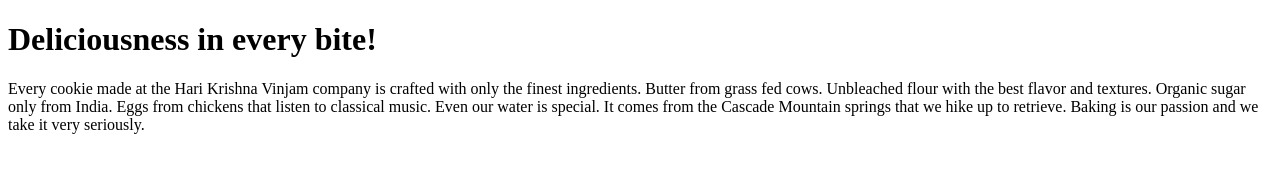
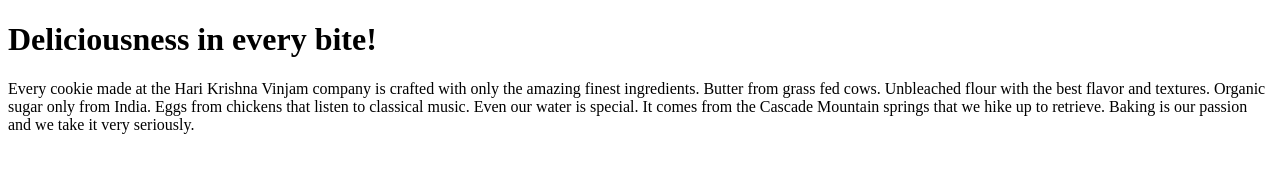
Before and after one commit to HariKrishnaVinjam/GitCommands, a plain HTML site: page index.htm in a window 1280 px wide. Drawn offline with Linux system fonts and the light colour scheme.

Commit message:
updated index in main branch

```diff
--- a/index.htm
+++ b/index.htm
@@ -3,7 +3,7 @@
 <body>
 
 <h1>Deliciousness in every bite!</h1>
-<p>Every cookie made at the Hari Krishna Vinjam company is crafted with only the finest ingredients. Butter from grass fed cows. Unbleached flour with the best flavor and textures. Organic sugar only from India. Eggs from chickens that listen to classical music. Even our water is special. It comes from the Cascade Mountain springs that we hike up to retrieve. Baking is our passion and we take it very seriously.</p>
+<p>Every cookie made at the Hari Krishna Vinjam company is crafted with only the amazing finest ingredients. Butter from grass fed cows. Unbleached flour with the best flavor and textures. Organic sugar only from India. Eggs from chickens that listen to classical music. Even our water is special. It comes from the Cascade Mountain springs that we hike up to retrieve. Baking is our passion and we take it very seriously.</p>
 
 </body>
 </html>
```
